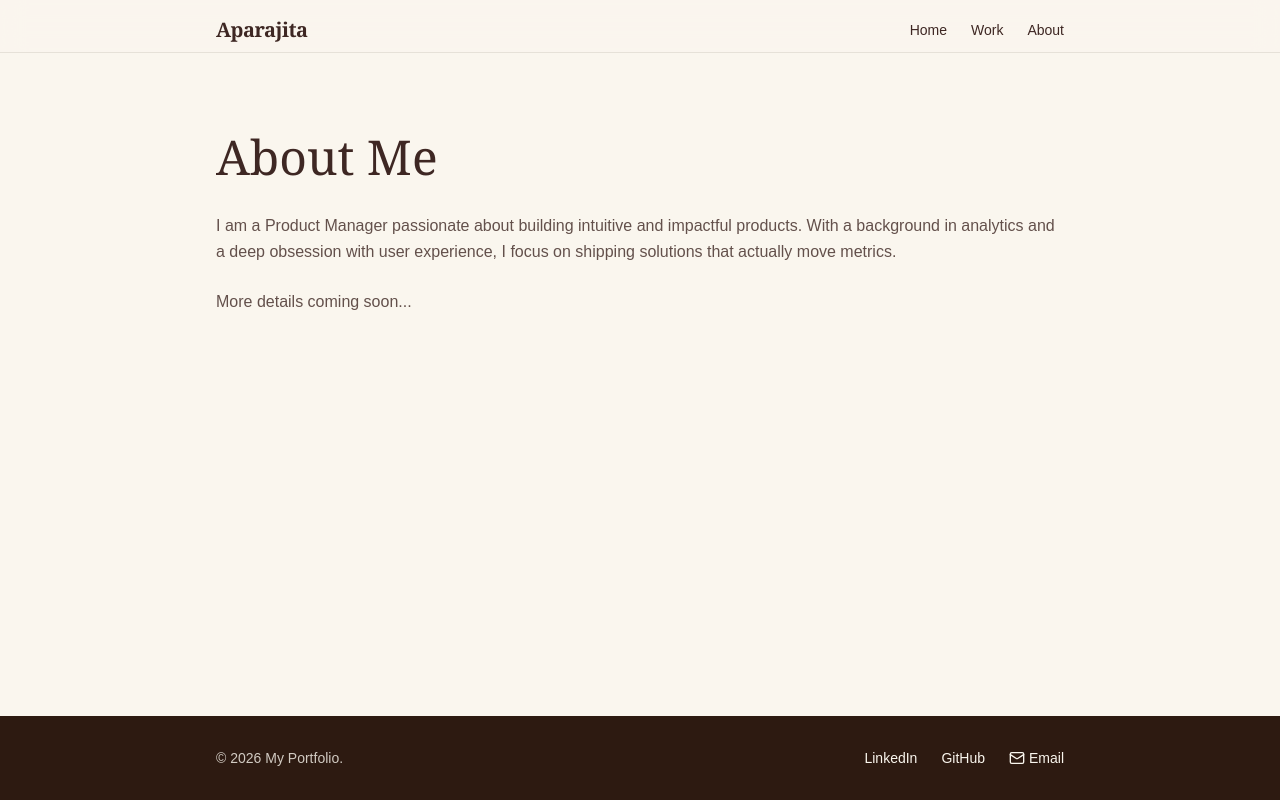
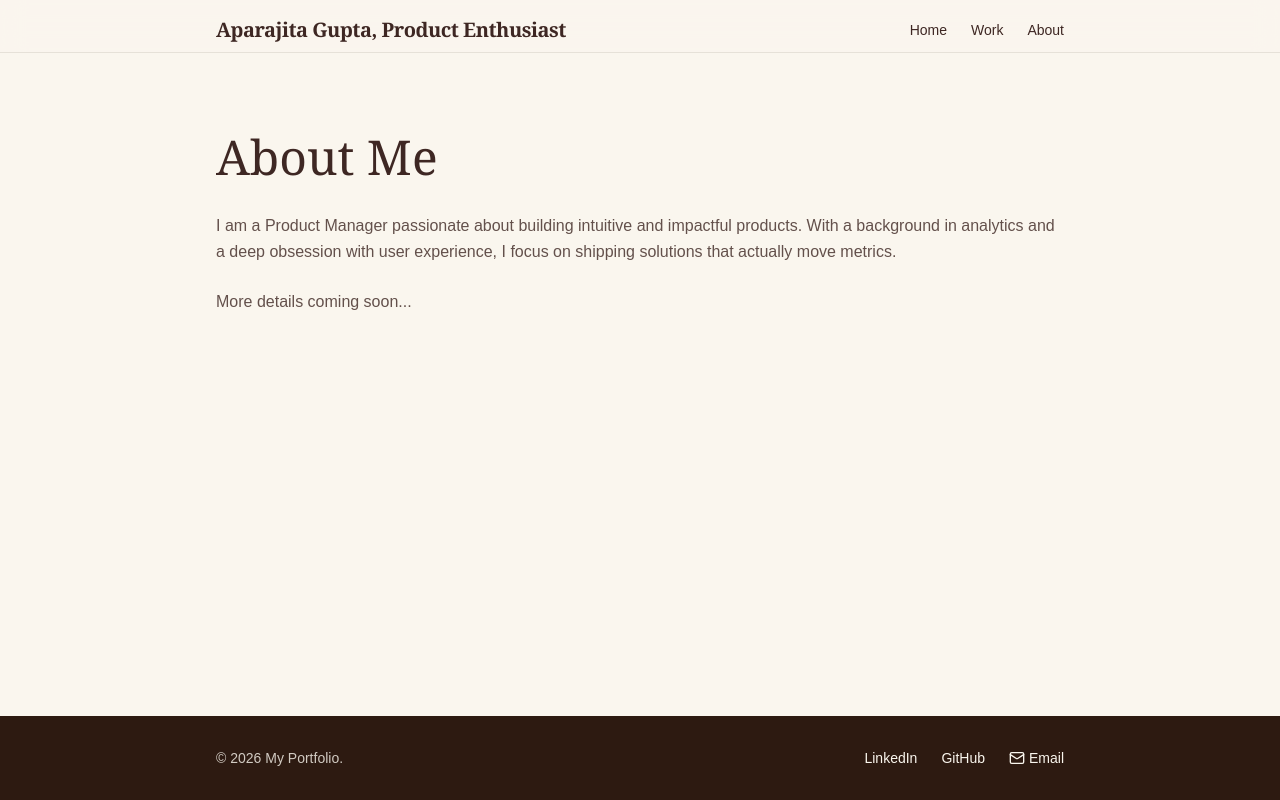
Before and after one commit to Aparajita-learns/portfolio-app, a Next.js app: page /about in a window 1280 px wide. Built offline with nearby package versions, Linux system fonts and the light colour scheme.

Commit message:
chore: update navbar title to 'Aparajita Gupta, Product Enthusiast'

```diff
--- a/src/components/Navbar.tsx
+++ b/src/components/Navbar.tsx
@@ -5,7 +5,7 @@ export default function Navbar() {
     <nav className="sticky top-0 z-50 bg-(--color-cream)/90 backdrop-blur-md pt-4 pb-2 border-b border-(--color-ink)/10">
       <div className="mx-auto max-w-4xl px-6 flex items-center justify-between">
         <Link href="/" className="font-serif text-xl font-bold tracking-tight">
-          Aparajita
+          Aparajita Gupta, Product Enthusiast
         </Link>
         <div className="flex gap-6 text-sm font-medium">
           <Link href="/" className="hover:text-(--color-accent) transition">Home</Link>
```
